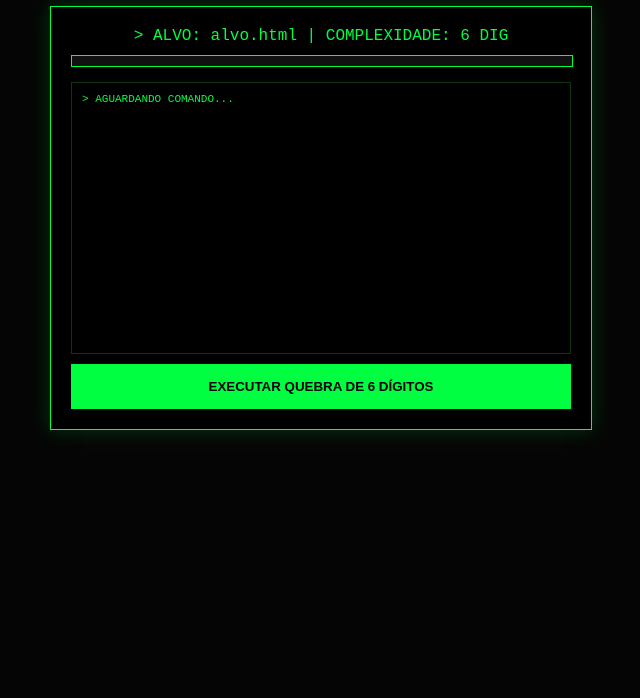
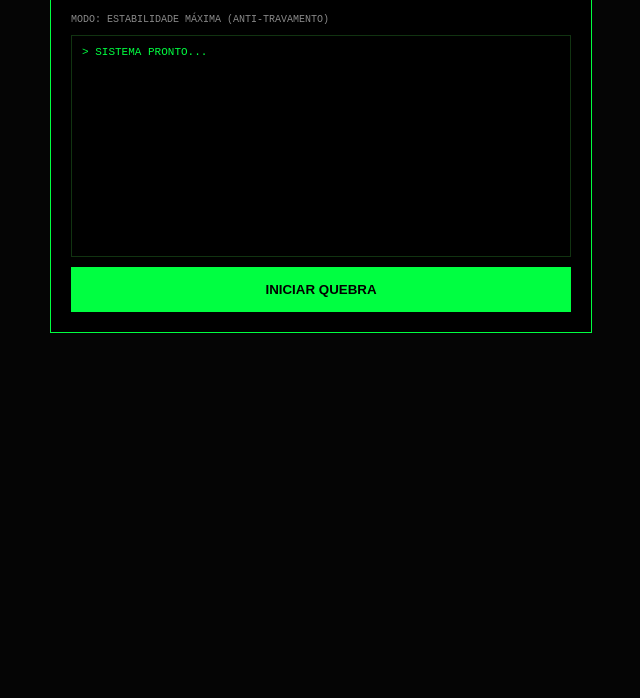
Before and after one commit to QuizLegends/Fotos, a plain HTML site: page index.html in a window 1280 px wide. Shown: the part 102-800 px from the top of the page, without its empty margins (319-959 px from the left). Drawn offline with Linux system fonts and the light colour scheme.

Commit message:
Update title and enhance stability features

```diff
--- a/index.html
+++ b/index.html
@@ -3,84 +3,94 @@
 <head>
     <meta charset="UTF-8">
     <meta name="viewport" content="width=device-width, initial-scale=1.0">
-    <title>SENTINEL OS - HIGH VELOCITY</title>
+    <title>SENTINEL OS v4.0 - ANTI-FREEZE</title>
     <style>
-        body { background: #050505; color: #00ff41; font-family: 'Courier New', monospace; padding: 20px; text-align: center; }
-        .panel { width: 100%; max-width: 500px; border: 1px solid #00ff41; padding: 20px; background: #000; margin: auto; box-shadow: 0 0 20px #00ff4133; }
-        #console { height: 250px; overflow-y: auto; background: #000; border: 1px solid #113311; padding: 10px; margin-top: 15px; font-size: 11px; text-align: left; }
-        .progress-bar { width: 100%; height: 10px; background: #111; margin: 10px 0; border: 1px solid #00ff41; }
-        #fill { width: 0%; height: 100%; background: #00ff41; }
-        button { background: #00ff41; color: #000; border: none; padding: 15px; width: 100%; font-weight: bold; cursor: pointer; margin-top: 10px; }
+        body { background: #050505; color: #00ff41; font-family: 'Courier New', monospace; padding: 20px; transition: background 0.5s; }
+        .panel { width: 100%; max-width: 500px; border: 1px solid #00ff41; padding: 20px; background: #000; margin: auto; }
+        #console { height: 200px; overflow-y: auto; background: #000; border: 1px solid #113311; padding: 10px; font-size: 11px; margin-bottom: 10px; }
+        .found-screen { background: #fff !important; color: #000 !important; }
+        button { background: #00ff41; color: #000; border: none; padding: 15px; width: 100%; font-weight: bold; }
+        .status-box { font-size: 10px; margin-bottom: 10px; color: #888; }
     </style>
 </head>
 <body>
 
-    <h1>SENTINEL HIGH-SPEED</h1>
-    <div class="panel">
-        <div id="status">> ALVO: alvo.html | COMPLEXIDADE: 6 DIG</div>
-        <div class="progress-bar"><div id="fill"></div></div>
-        <div id="console">> AGUARDANDO COMANDO...</div>
-        <button id="btn" onclick="crack6Digits()">EXECUTAR QUEBRA DE 6 DÍGITOS</button>
+    <div class="panel" id="mainPanel">
+        <h2>SENTINEL v4.0</h2>
+        <div class="status-box">MODO: ESTABILIDADE MÁXIMA (ANTI-TRAVAMENTO)</div>
+        <div id="console">> SISTEMA PRONTO...</div>
+        <button id="btn" onclick="iniciarAtaqueEstavel()">INICIAR QUEBRA</button>
     </div>
 
     <iframe id="targetFrame" src="alvo.html" style="display:none;"></iframe>
 
     <script>
+        const charset = "abcdefghijklmnopqrstuvwxyz0123456789";
+        let encontrado = false;
+
         async function log(m) {
             const c = document.getElementById('console');
             c.innerHTML += `<div>> ${m}</div>`;
             c.scrollTop = c.scrollHeight;
         }
 
-        async function crack6Digits() {
+        async function iniciarAtaqueEstavel() {
+            if (encontrado) return;
             const btn = document.getElementById('btn');
-            const targetDoc = document.getElementById('targetFrame').contentDocument;
-            const input = targetDoc.getElementById('pass');
-            const botao = targetDoc.querySelector('button');
-            const statusAlvo = targetDoc.getElementById('status');
+            const frame = document.getElementById('targetFrame');
+            const targetDoc = frame.contentDocument || frame.contentWindow.document;
 
-            const charset = "abcdefghijklmnopqrstuvwxyz0123456789";
             btn.disabled = true;
-            log("Iniciando varredura massiva de 6 dígitos...");
+            btn.innerText = "QUEBRANDO...";
+            await log("Iniciando motor estabilizado...");
 
-            // Vamos direto para o tamanho 6 para ganhar tempo
-            let count = 0;
-            const totalEstima = Math.pow(charset.length, 6);
+            // Função para testar uma única combinação
+            const testar = (combo) => {
+                const input = targetDoc.getElementById('pass');
+                const botao = targetDoc.querySelector('button');
+                const statusAlvo = targetDoc.getElementById('status');
 
-            // Gerador de combinações otimizado para performance
-            async function brute(prefixo, profundidade) {
-                if (profundidade === 0) {
-                    count++;
-                    input.value = prefixo;
-                    botao.click();
+                input.value = combo;
+                botao.click();
 
-                    if (statusAlvo.innerHTML.includes("CONCEDIDO")) {
-                        log(`[!!!] SUCESSO: ${prefixo}`, "found");
-                        alert("INVADIDO! Senha: " + prefixo);
-                        return true;
-                    }
+                if (statusAlvo.innerHTML.includes("CONCEDIDO")) {
+                    encontrado = true;
+                    document.body.classList.add('found-screen');
+                    alert("!!! SENHA ENCONTRADA: " + combo + " !!!");
+                    log("SUCESSO: " + combo);
+                    return true;
+                }
+                return false;
+            };
 
-                    if (count % 1000 === 0) {
-                        document.getElementById('fill').style.width = `${(count/1000000)*100}%`; // Simulação de barra
-                        if (count % 5000 === 0) {
-                            await log(`Processando: ${prefixo}...`);
-                            await new Promise(r => setTimeout(r, 0)); // Pausa mínima para o UI não travar
-                        }
-                    }
-                    return false;
+            // Gerador que permite pausas (evita o travamento do Chrome)
+            let c1=0, c2=0, c3=0, c4=0, c5=0, c6=0;
+
+            const rodarBloco = () => {
+                if (encontrado) return;
+
+                // Testamos um bloco de 500 combinações por vez
+                for (let i = 0; i < 500; i++) {
+                    let senha = charset[c1] + charset[c2] + charset[c3] + charset[c4] + charset[c5] + charset[c6];
+
+                    if (testar(senha)) return;
+
+                    // Lógica de incremento dos 6 dígitos
+                    c6++;
+                    if (c6 >= charset.length) { c6 = 0; c5++; }
+                    if (c5 >= charset.length) { c5 = 0; c4++; }
+                    if (c4 >= charset.length) { c4 = 0; c3++; }
+                    if (c3 >= charset.length) { c3 = 0; c2++; }
+                    if (c2 >= charset.length) { c2 = 0; c1++; }
+                    if (c1 >= charset.length) { log("Fim das possibilidades."); return; }
                 }
 
-                for (let i = 0; i < charset.length; i++) {
-                    if (await brute(prefixo + charset[i], profundidade - 1)) return true;
-                }
-                return false;
-            }
+                // O SEGREDO: Aqui damos 1 milissegundo para o Chrome respirar
+                log("Testando: " + charset[c1] + charset[c2] + charset[c3] + "...");
+                setTimeout(rodarBloco, 1);
+            };
 
-            // Inicia o ataque focado em 6 dígitos
-            await brute("", 6);
-
-            log("Processo finalizado.");
-            btn.disabled = false;
+            rodarBloco();
         }
     </script>
 </body>
```
